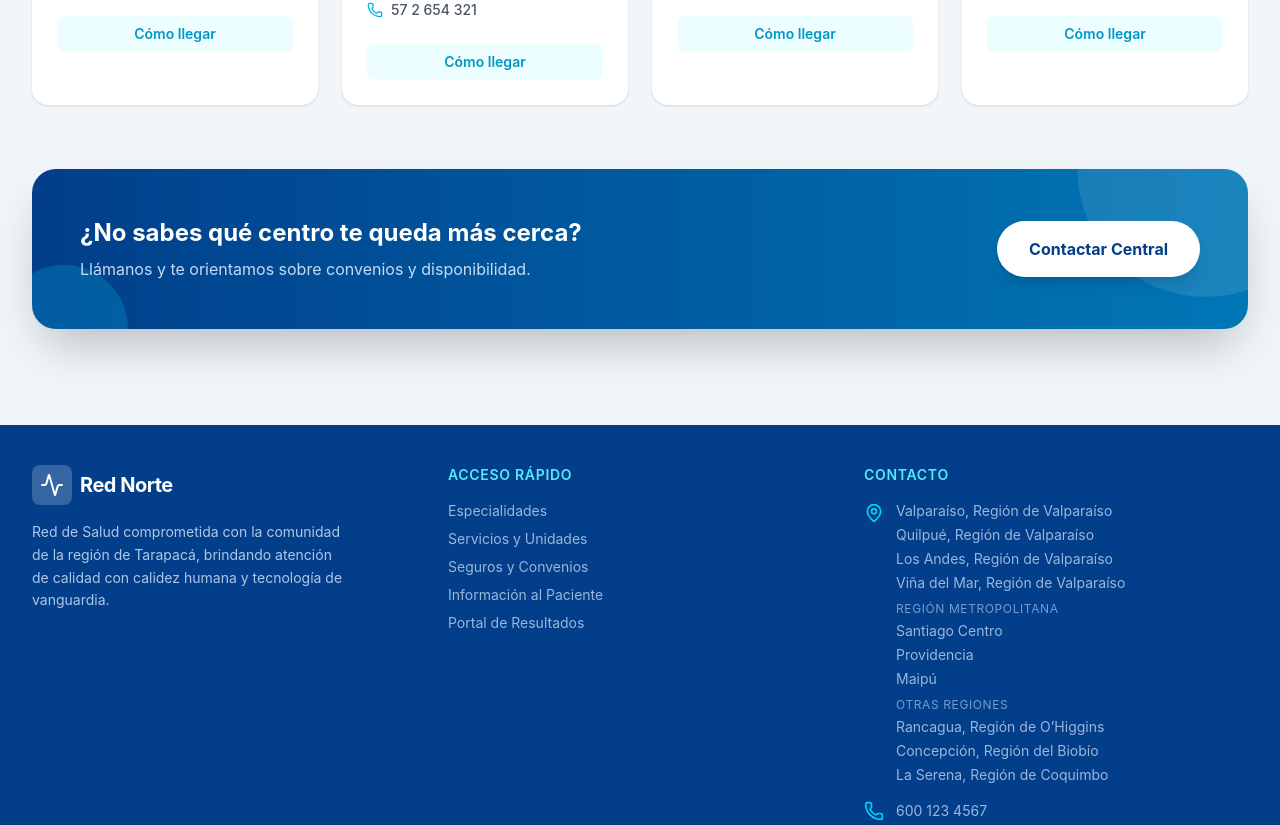
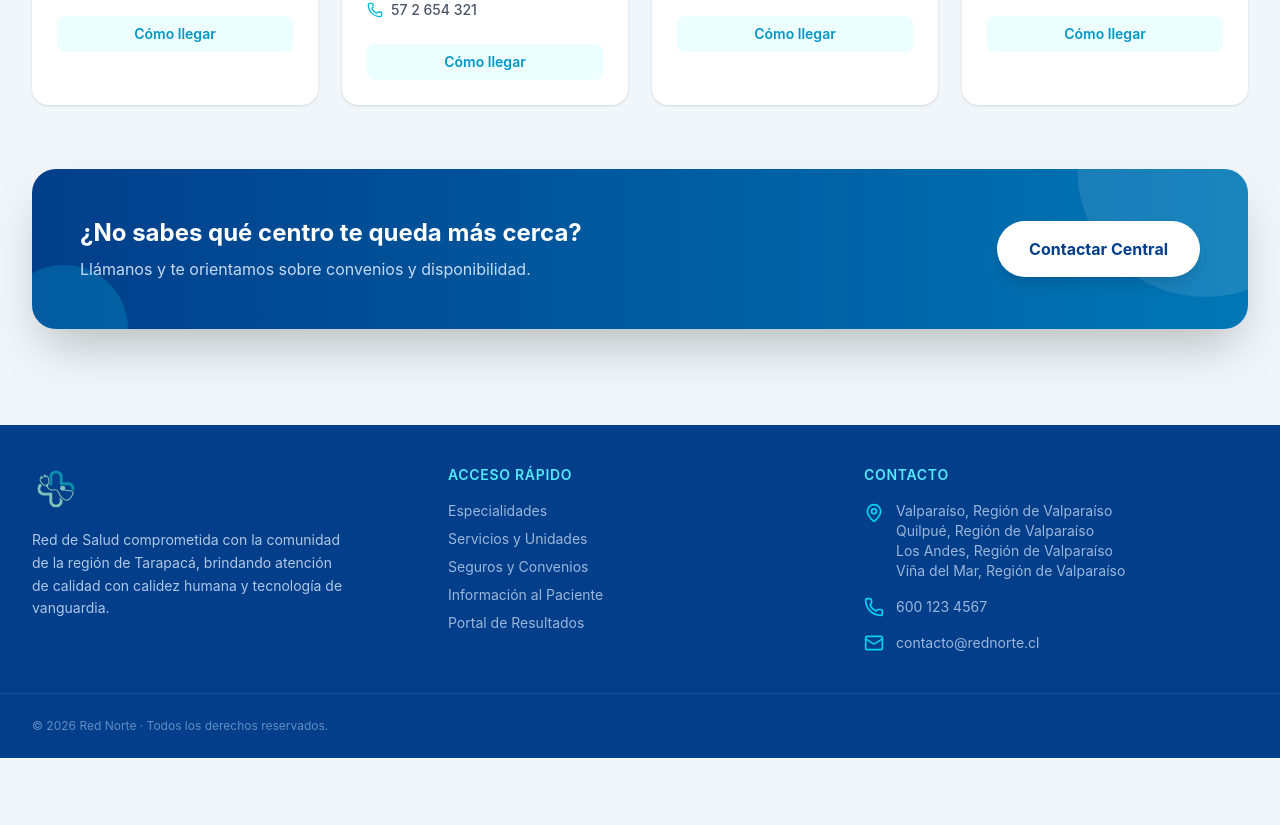
Before and after one commit to SolgreyDuocUC/SP-RedNorte, a React (Vite) app in the folder frontend/: page / in a window 1280 px wide. Shown: the part 1972-2797 px from the top of the page. After the commit the page ends 2730 px from the top, so only its background shows below. Built offline with nearby package versions, Linux system fonts and the light colour scheme.

Commit message:
logo y mejoras

```diff
--- a/frontend/index.html
+++ b/frontend/index.html
@@ -3,8 +3,9 @@
   <html lang="en">
     <head>
       <meta charset="UTF-8" />
+      <link rel="icon" type="image/svg+xml" href="/src/app/assets/logo-sf-1.svg" />
       <meta name="viewport" content="width=device-width, initial-scale=1.0" />
-      <title>Modular React Frontend Design</title>
+      <title>RedNorte Salud</title>
       <style>html, body { height: 100%; margin: 0; } #root { height: 100%; }</style>
     </head>
 
--- a/frontend/src/App.tsx
+++ b/frontend/src/App.tsx
@@ -14,7 +14,7 @@ import { Toaster } from './app/components/ui/sonner';
 export default function App() {
   const [isLoggedIn, setIsLoggedIn] = useState(false);
   const [activeView, setActiveView] = useState('dashboard');
-  const [sidebarOpen, setSidebarOpen] = useState(true);
+  const [sidebarOpen] = useState(true);
 
   if (!isLoggedIn) {
     return <HomePage onLogin={() => setIsLoggedIn(true)} />;
@@ -49,7 +49,7 @@ export default function App() {
   return (
     <div className="h-screen w-full bg-background">
       <Toaster position="top-right" richColors closeButton />
-      <Header onMenuClick={() => setSidebarOpen(!sidebarOpen)} />
+      <Header onLogout={() => setIsLoggedIn(false)} />
 
       <div className="flex h-[calc(100vh-4rem)]">
         <Sidebar
--- a/frontend/src/app/components/layout/Footer.tsx
+++ b/frontend/src/app/components/layout/Footer.tsx
@@ -1,5 +1,6 @@
 import React from 'react';
-import { Phone, Mail, MapPin, Activity } from 'lucide-react';
+import { Phone, Mail, MapPin } from 'lucide-react';
+import logoFull from '@/app/assets/logo-sf-1.svg';
 
 export function Footer() {
   const currentYear = new Date().getFullYear();
@@ -15,17 +16,11 @@ export function Footer() {
   return (
     <footer className="bg-[#023e8a] text-white pt-10">
 
-      {/* CONTENIDO PRINCIPAL */}
       <div className="max-w-7xl mx-auto px-4 md:px-8 grid grid-cols-1 md:grid-cols-3 gap-8 pb-10">
 
-        {/* Columna 1 */}
+        {/* Logo */}
         <div className="space-y-4">
-          <div className="flex items-center gap-2">
-            <div className="h-10 w-10 rounded-lg bg-white/20 flex items-center justify-center">
-              <Activity className="h-6 w-6 text-white" />
-            </div>
-            <span className="font-bold text-xl tracking-tight">Red Norte</span>
-          </div>
+          <img src={logoFull} alt="Red Norte" className="h-12 w-auto" />
 
           <p className="text-sm text-blue-100/80 leading-relaxed max-w-xs">
             Red de Salud comprometida con la comunidad de la región de Tarapacá,
@@ -33,7 +28,7 @@ export function Footer() {
           </p>
         </div>
 
-        {/* Columna 2 */}
+        {/* Links */}
         <div>
           <h4 className="font-semibold text-sm mb-4 text-cyan-300 uppercase tracking-wider">
             Acceso rápido
@@ -53,7 +48,7 @@ export function Footer() {
           </ul>
         </div>
 
-        {/* Columna 3 */}
+        {/* Contacto */}
         <div>
           <h4 className="font-semibold text-sm mb-4 text-cyan-300 uppercase tracking-wider">
             Contacto
@@ -61,47 +56,24 @@ export function Footer() {
 
           <ul className="space-y-4 text-sm text-blue-100/70">
 
-            {/* Ubicaciones */}
             <li className="flex items-start gap-3">
               <MapPin className="h-5 w-5 text-cyan-400 shrink-0 mt-0.5" />
-              <div className="space-y-1">
-
+              <div>
                 <p>Valparaíso, Región de Valparaíso</p>
                 <p>Quilpué, Región de Valparaíso</p>
                 <p>Los Andes, Región de Valparaíso</p>
                 <p>Viña del Mar, Región de Valparaíso</p>
-
-                <p className="mt-2 text-blue-200/60 text-xs uppercase tracking-wider">
-                  Región Metropolitana
-                </p>
-                <p>Santiago Centro</p>
-                <p>Providencia</p>
-                <p>Maipú</p>
-
-                <p className="mt-2 text-blue-200/60 text-xs uppercase tracking-wider">
-                  Otras regiones
-                </p>
-                <p>Rancagua, Región de O’Higgins</p>
-                <p>Concepción, Región del Biobío</p>
-                <p>La Serena, Región de Coquimbo</p>
-
               </div>
             </li>
 
-            {/* Teléfono */}
             <li className="flex items-center gap-3">
-              <Phone className="h-5 w-5 text-cyan-400 shrink-0" />
-              <a href="tel:6001234567" className="hover:text-white transition-colors">
-                600 123 4567
-              </a>
+              <Phone className="h-5 w-5 text-cyan-400" />
+              <a href="tel:6001234567">600 123 4567</a>
             </li>
 
-            {/* Email */}
             <li className="flex items-center gap-3">
-              <Mail className="h-5 w-5 text-cyan-400 shrink-0" />
-              <a href="mailto:contacto@rednorte.cl" className="hover:text-white transition-colors">
-                contacto@rednorte.cl
-              </a>
+              <Mail className="h-5 w-5 text-cyan-400" />
+              <a href="mailto:contacto@rednorte.cl">contacto@rednorte.cl</a>
             </li>
 
           </ul>
@@ -109,23 +81,9 @@ export function Footer() {
 
       </div>
 
-      {/* FOOTER INFERIOR */}
       <div className="border-t border-white/10">
-        <div className="max-w-7xl mx-auto px-4 md:px-8 py-6 flex flex-col md:flex-row justify-between items-center gap-4 text-xs text-blue-200/50">
-
-          <p>
-            © {currentYear} Red Norte · Red de Salud. Todos los derechos reservados.
-          </p>
-
-          <div className="flex gap-6">
-            <a href="#" className="hover:text-white transition-colors">
-              Términos y Condiciones
-            </a>
-            <a href="#" className="hover:text-white transition-colors">
-              Privacidad
-            </a>
-          </div>
-
+        <div className="max-w-7xl mx-auto px-4 md:px-8 py-6 text-xs text-blue-200/50 flex justify-between">
+          <p>© {currentYear} Red Norte · Todos los derechos reservados.</p>
         </div>
       </div>
 
--- a/frontend/src/app/components/layout/Header.tsx
+++ b/frontend/src/app/components/layout/Header.tsx
@@ -6,6 +6,7 @@ import {
   LogOut,
 } from 'lucide-react';
 import { useState, useEffect } from 'react';
+import logoFull from '@/app/assets/logo-sf-1.svg';
 
 interface HeaderProps {
   onBack?: () => void;
@@ -49,27 +50,9 @@ export function Header({
             <ArrowLeft className="h-5 w-5" />
           </button>
 
-          {/* Logo RedNorte con colores Ciudad del Mar */}
-          <div className="flex items-center gap-3 select-none group cursor-pointer">
-            <div className="flex h-10 w-10 items-center justify-center rounded-xl bg-[#004a87] shadow-inner group-hover:bg-[#003561] transition-colors">
-              <svg viewBox="0 0 24 24" fill="none" className="h-6 w-6 text-white">
-                <path
-                  d="M12 3v18M3 12h18"
-                  stroke="currentColor"
-                  strokeWidth="3"
-                  strokeLinecap="round"
-                />
-              </svg>
-            </div>
-
-            <div className="leading-tight hidden sm:block">
-              <span className="block font-black text-[#004a87] text-xl tracking-tight">
-                RedNorte
-              </span>
-              <span className="block text-[10px] text-[#00a7b1] font-bold uppercase tracking-[0.2em]">
-                Sistema de Salud
-              </span>
-            </div>
+          {/* Logo RedNorte */}
+          <div className="flex items-center select-none cursor-pointer">
+            <img src={logoFull} alt="RedNorte" className="h-10 w-auto" />
           </div>
         </div>
 
--- a/frontend/src/app/components/layout/PublicHeader.tsx
+++ b/frontend/src/app/components/layout/PublicHeader.tsx
@@ -1,6 +1,7 @@
 import { useState, useEffect } from 'react';
 import { ChevronDown, User, Phone } from 'lucide-react';
 import { navItems } from '../../../types/HomeSlides';
+import logoFull from '@/app/assets/logo-sf-1.svg';
 
 interface PublicHeaderProps {
   onLogin: () => void;
@@ -37,27 +38,9 @@ export function PublicHeader({ onLogin }: PublicHeaderProps) {
       {/* MAIN HEADER */}
       <div className="flex h-16 items-center justify-between px-4 md:px-6">
 
-        {/* LOGO (estilo del segundo header, más limpio) */}
-        <div className="flex items-center gap-3 select-none">
-          <div className="flex h-9 w-9 items-center justify-center rounded-lg bg-gradient-to-br from-[#0077b6] to-[#023e8a] shadow-sm">
-            <svg viewBox="0 0 24 24" fill="none" className="h-5 w-5 text-white">
-              <path
-                d="M12 3v18M3 12h18"
-                stroke="currentColor"
-                strokeWidth="2.5"
-                strokeLinecap="round"
-              />
-            </svg>
-          </div>
-
-          <div className="leading-tight">
-            <span className="block font-bold text-[#023e8a] text-base">
-              Red Norte
-            </span>
-            <span className="block text-[10px] text-[#0096c7] uppercase tracking-widest">
-              Red de Salud
-            </span>
-          </div>
+        {/* LOGO */}
+        <div className="flex items-center select-none">
+          <img src={logoFull} alt="Red Norte" className="h-10 w-auto" />
         </div>
 
         {/* NAV DESKTOP */}
--- a/frontend/src/global.d.ts
+++ b/frontend/src/global.d.ts
@@ -2,3 +2,14 @@ declare module "*.css" {
     const content: { [className: string]: string };
     export default content;
 }
+
+declare module "*.svg" {
+  const content: string;
+  export default content;
+}
+
+
+declare module "*.module.css" {
+  const classes: { [key: string]: string };
+  export default classes;
+}
```
Also changed, not shown: frontend/vite.config.ts (+9 -12 lines), frontend/src/app/assets/logo-sf-1.svg (added), frontend/src/vite-env.d.ts (line endings or trailing spaces).
